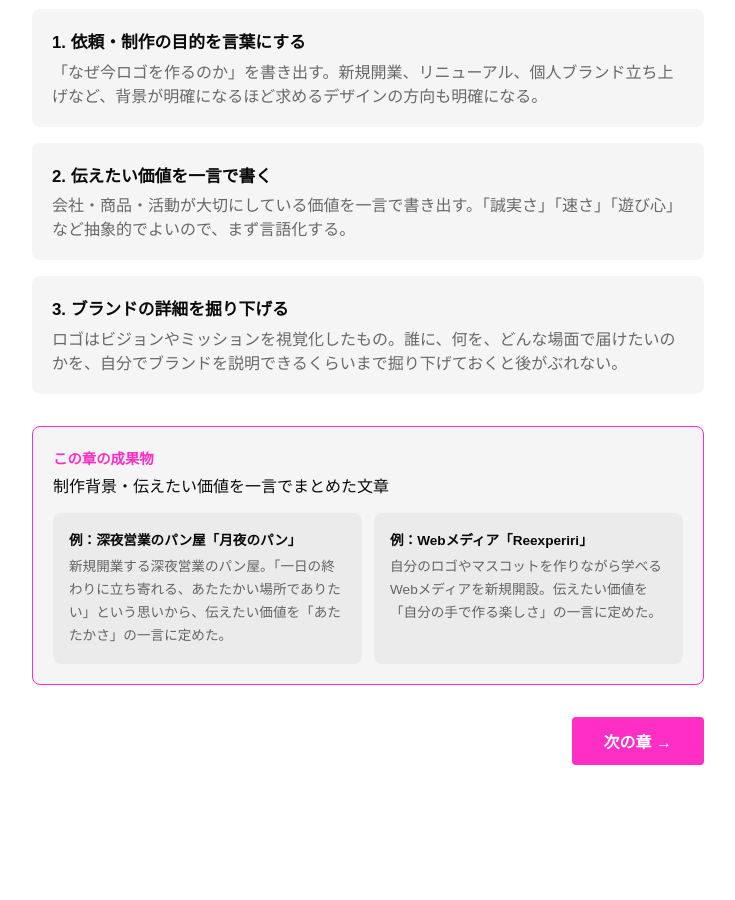
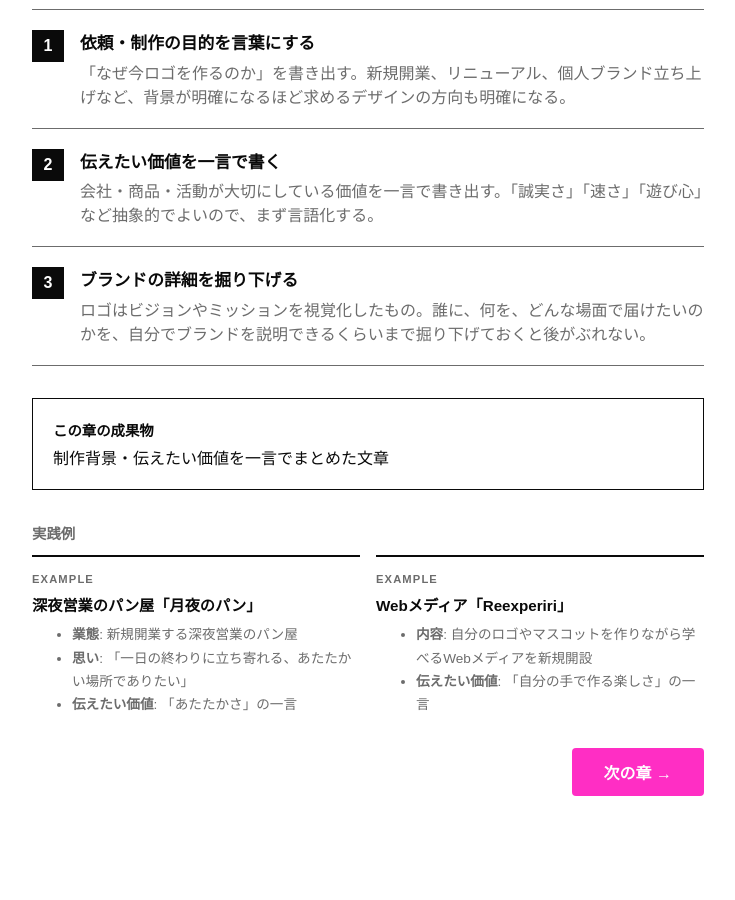
Before and after one commit to reload-co-jp/reexperiri, a Next.js app: page /lessons/lesson-001/1/ in a window 1280 px wide. Shown: the part 820-1720 px from the top of the page, without its empty margins (272-1007 px from the left). Built offline with nearby package versions, Linux system fonts and the light colour scheme; a web font is replaced by a local one.

Commit message:
Change style

```diff
--- a/app/lessons/[id]/[chapter]/page.tsx
+++ b/app/lessons/[id]/[chapter]/page.tsx
@@ -1,5 +1,7 @@
 import Link from "next/link"
 import { notFound } from "next/navigation"
+import type { ComponentProps } from "react"
+import Markdown from "react-markdown"
 import {
   Badge,
   CardTitle,
@@ -13,6 +15,16 @@ import {
   workById,
   worksByChapter,
 } from "@/lib/data"
+
+const markdownComponents = {
+  img: ({ style, alt, ...props }: ComponentProps<"img">) => (
+    <img
+      {...props}
+      alt={alt ?? ""}
+      style={{ ...style, borderRadius: 0, maxWidth: "100%" }}
+    />
+  ),
+}
 
 export const generateStaticParams = () =>
   lessons().flatMap((lesson) =>
@@ -110,17 +122,42 @@ const Page = async ({
       >
         実践ステップ
       </p>
-      <ol style={{ display: "grid", gap: "1rem", margin: 0, padding: 0 }}>
+      <ol
+        style={{
+          borderTop: "1px solid var(--color-fg-muted)",
+          display: "grid",
+          margin: 0,
+          padding: 0,
+        }}
+      >
         {chapterData.steps.map((step, index) => (
           <li
             key={step.title}
             style={{
-              backgroundColor: "var(--color-surface)",
-              borderRadius: ".5rem",
+              borderBottom: "1px solid var(--color-fg-muted)",
+              display: "flex",
+              gap: "1rem",
               listStyle: "none",
-              padding: "1.25rem",
+              padding: "1.25rem 0",
             }}
           >
+            <span
+              style={{
+                alignItems: "center",
+                backgroundColor: "var(--color-fg)",
+                color: "var(--color-bg)",
+                display: "flex",
+                flexShrink: 0,
+                fontSize: "1rem",
+                fontWeight: 700,
+                height: "2rem",
+                justifyContent: "center",
+                width: "2rem",
+              }}
+            >
+              {index + 1}
+            </span>
+            <div>
               <p
                 style={{
                   fontSize: "1.05rem",
@@ -128,7 +165,7 @@ const Page = async ({
                   margin: "0 0 .35rem",
                 }}
               >
-              {index + 1}. {step.title}
+                {step.title}
               </p>
               <p
                 style={{
@@ -138,21 +175,20 @@ const Page = async ({
               >
                 {step.body}
               </p>
+            </div>
           </li>
         ))}
       </ol>
       <div
         style={{
-          backgroundColor: "var(--color-accent-soft, var(--color-surface))",
-          border: "1px solid var(--color-accent)",
-          borderRadius: ".5rem",
+          border: "1px solid var(--color-fg)",
           margin: "2rem 0 0",
           padding: "1.25rem",
         }}
       >
         <p
           style={{
-            color: "var(--color-accent)",
+            color: "var(--color-fg)",
             fontSize: ".9rem",
             fontWeight: 700,
             margin: "0 0 .35rem",
@@ -160,11 +196,24 @@ const Page = async ({
         >
           この章の成果物
         </p>
-        <p style={{ margin: "0 0 1rem" }}>{chapterData.outcome}</p>
+        <p style={{ margin: 0 }}>{chapterData.outcome}</p>
+      </div>
+      {chapterData.outcomeExamples.length > 0 && (
+        <div style={{ margin: "2rem 0 0" }}>
+          <p
+            style={{
+              color: "var(--color-fg-muted)",
+              fontSize: ".9rem",
+              fontWeight: 700,
+              margin: "0 0 .75rem",
+            }}
+          >
+            実践例
+          </p>
           <div
             style={{
               display: "grid",
-            gap: ".75rem",
+              gap: "1rem",
               gridTemplateColumns: "repeat(auto-fit, minmax(220px, 1fr))",
             }}
           >
@@ -172,34 +221,49 @@ const Page = async ({
               <div
                 key={example.title}
                 style={{
-                backgroundColor: "var(--color-surface)",
-                borderRadius: ".5rem",
-                padding: "1rem",
+                  borderTop: "2px solid var(--color-fg)",
+                  paddingTop: "1rem",
                 }}
               >
+                <span
+                  style={{
+                    color: "var(--color-fg-muted)",
+                    display: "block",
+                    fontSize: ".7rem",
+                    fontWeight: 700,
+                    letterSpacing: ".1em",
+                    margin: "0 0 .5rem",
+                  }}
+                >
+                  EXAMPLE
+                </span>
                 <p
                   style={{
-                  fontSize: ".85rem",
+                    fontSize: ".95rem",
                     fontWeight: 700,
-                  margin: "0 0 .35rem",
+                    margin: "0 0 .5rem",
                   }}
                 >
-                例：{example.title}
+                  {example.title}
                 </p>
-              <p
+                <div
                   style={{
                     color: "var(--color-fg-muted)",
+                    display: "grid",
                     fontSize: ".85rem",
+                    gap: ".35rem",
                     lineHeight: 1.7,
-                  margin: 0,
                   }}
                 >
+                  <Markdown components={markdownComponents}>
                     {example.detail}
-              </p>
+                  </Markdown>
+                </div>
               </div>
             ))}
           </div>
         </div>
+      )}
       {(relatedStories.length > 0 || relatedWorks.length > 0) && (
         <div style={{ margin: "2rem 0 0" }}>
           <p
--- a/app/lessons/[id]/page.tsx
+++ b/app/lessons/[id]/page.tsx
@@ -43,8 +43,8 @@ const Page = async ({ params }: { params: Promise<{ id: string }> }) => {
             <Link
               href={`/lessons/${lesson.id}/${index + 1}/`}
               style={{
-                backgroundColor: "var(--color-surface)",
-                borderRadius: ".5rem",
+                borderLeft: "1px solid var(--color-fg)",
+                borderTop: "1px solid var(--color-fg)",
                 color: "inherit",
                 display: "block",
                 padding: "1.25rem",
--- a/data/lessons/lessons.json
+++ b/data/lessons/lessons.json
@@ -31,11 +31,11 @@
         "outcomeExamples": [
           {
             "title": "深夜営業のパン屋「月夜のパン」",
-            "detail": "新規開業する深夜営業のパン屋。「一日の終わりに立ち寄れる、あたたかい場所でありたい」という思いから、伝えたい価値を「あたたかさ」の一言に定めた。"
+            "detail": "- **業態**: 新規開業する深夜営業のパン屋\n- **思い**: 「一日の終わりに立ち寄れる、あたたかい場所でありたい」\n- **伝えたい価値**: 「あたたかさ」の一言"
           },
           {
             "title": "Webメディア「Reexperiri」",
-            "detail": "自分のロゴやマスコットを作りながら学べるWebメディアを新規開設。伝えたい価値を「自分の手で作る楽しさ」の一言に定めた。"
+            "detail": "- **内容**: 自分のロゴやマスコットを作りながら学べるWebメディアを新規開設\n- **伝えたい価値**: 「自分の手で作る楽しさ」の一言"
           }
         ]
       },
@@ -65,11 +65,11 @@
         "outcomeExamples": [
           {
             "title": "月夜のパン",
-            "detail": "使用シーンは店舗看板・SNSアイコン・パッケージの3つ。最も使われるのは店頭の看板と判断し、見る人の印象8:使う人の納得2の比率に決めた。"
+            "detail": "- **使用シーン**: 店舗看板・SNSアイコン・パッケージの3つ\n- **優先比率**: 見る人の印象8 : 使う人の納得2（店頭の看板が最も使われると判断）"
           },
           {
             "title": "Reexperiri",
-            "detail": "使用シーンはサイトヘッダー・favicon・SNSシェア画像。最も見られるのはSNSシェア画像と判断し、見る人の印象6:使う人の納得4の比率に決めた。"
+            "detail": "- **使用シーン**: サイトヘッダー・favicon・SNSシェア画像\n- **優先比率**: 見る人の印象6 : 使う人の納得4（SNSシェア画像が最も見られると判断）"
           }
         ]
       },
@@ -99,11 +99,11 @@
         "outcomeExamples": [
           {
             "title": "月夜のパン",
-            "detail": "なりたい印象は「あたたかい」「素朴」「夜」。同じ個人経営のカフェのロゴを3件集め、手描き風のロゴタイプが多い傾向を確認した。"
+            "detail": "- **なりたい印象**: 「あたたかい」「素朴」「夜」\n- **参考リスト**: 個人経営のカフェのロゴ3件（手描き風のロゴタイプが多い傾向）"
           },
           {
             "title": "Reexperiri",
-            "detail": "なりたい印象は「手作り感」「気軽さ」「学び」。近い系統の学習メディア4件を調べ、シンプルな幾何学モチーフのロゴが多い傾向を確認した。"
+            "detail": "- **なりたい印象**: 「手作り感」「気軽さ」「学び」\n- **参考リスト**: 近い系統の学習メディア4件（シンプルな幾何学モチーフのロゴが多い傾向）"
           }
         ]
       },
@@ -133,11 +133,11 @@
         "outcomeExamples": [
           {
             "title": "月夜のパン",
-            "detail": "モチーフは三日月とパン。型はシンボルマークとロゴタイプを組み合わせた形に決定した。"
+            "detail": "- **モチーフ**: 三日月とパン\n- **型**: シンボルマーク＋ロゴタイプの組み合わせ"
           },
           {
             "title": "Reexperiri",
-            "detail": "モチーフはペン先と円。型はシンボルマークとロゴタイプを組み合わせた形に決定した。"
+            "detail": "- **モチーフ**: ペン先と円\n- **型**: シンボルマーク＋ロゴタイプの組み合わせ"
           }
         ]
       },
@@ -167,11 +167,11 @@
         "outcomeExamples": [
           {
             "title": "月夜のパン",
-            "detail": "スタイルはシンプル。書体は丸みのある明朝体イメージ。色は紺色とクリーム色の2色に決めた。"
+            "detail": "- **スタイル**: シンプル\n- **書体**: 丸みのある明朝体イメージ\n- **色**: 紺色とクリーム色の2色"
           },
           {
             "title": "Reexperiri",
-            "detail": "スタイルはシンプル。書体は親しみやすい丸ゴシック体イメージ。色は黒とオレンジの2色に決めた。"
+            "detail": "- **スタイル**: シンプル\n- **書体**: 親しみやすい丸ゴシック体イメージ\n- **色**: 黒とオレンジの2色"
           }
         ]
       },
@@ -201,11 +201,11 @@
         "outcomeExamples": [
           {
             "title": "月夜のパン",
-            "detail": "「夜」「発酵」「月光」「眠り」から連想を広げ、三日月だけの案・パンだけの案・組み合わせ案など5パターンをラフに描いた。"
+            "detail": "- **連想キーワード**: 「夜」「発酵」「月光」「眠り」\n- **ラフ案**: 三日月だけの案・パンだけの案・組み合わせ案など5パターン"
           },
           {
             "title": "Reexperiri",
-            "detail": "「手作り」「循環」「学び直し」から連想を広げ、ペンだけの案・円だけの案・組み合わせ案など6パターンをラフに描いた。"
+            "detail": "- **連想キーワード**: 「手作り」「循環」「学び直し」\n- **ラフ案**: ペンだけの案・円だけの案・組み合わせ案など6パターン"
           }
         ]
       },
@@ -235,11 +235,11 @@
         "outcomeExamples": [
           {
             "title": "月夜のパン",
-            "detail": "切り口ごとに3パターンずつ生成し、計9案を並べて比較した。"
+            "detail": "- **生成数**: 切り口ごとに3パターンずつ\n- **比較**: 計9案を並べて比較"
           },
           {
             "title": "Reexperiri",
-            "detail": "切り口ごとに4パターンずつ生成し、計12案を並べて比較した。"
+            "detail": "- **生成数**: 切り口ごとに4パターンずつ\n- **比較**: 計12案を並べて比較"
           }
         ]
       },
@@ -270,11 +270,11 @@
         "outcomeExamples": [
           {
             "title": "月夜のパン",
-            "detail": "小さく表示しても三日月とわかるよう線を少し細くし、白黒でも輪郭が潰れない候補に調整した。"
+            "detail": "- **可読性**: 小さく表示しても三日月とわかるよう線を少し細く調整\n- **耐久性**: 白黒でも輪郭が潰れない候補に調整"
           },
           {
             "title": "Reexperiri",
-            "detail": "faviconサイズでも判別できるよう線を太くし、単色でも見分けがつく候補に調整した。"
+            "detail": "- **可読性**: faviconサイズでも判別できるよう線を太く調整\n- **耐久性**: 単色でも見分けがつく候補に調整"
           }
         ]
       },
@@ -308,11 +308,11 @@
         "outcomeExamples": [
           {
             "title": "月夜のパン",
-            "detail": "1週間置いて見返し、家族にも見せたうえで1案に決定した。"
+            "detail": "- **確認期間**: 1週間置いて見返し\n- **第三者確認**: 家族にも見せて1案に決定"
           },
           {
             "title": "Reexperiri",
-            "detail": "3日置いて見返し、開発メンバーにも見せて意見をもらったうえで1案に決定した。"
+            "detail": "- **確認期間**: 3日置いて見返し\n- **第三者確認**: 開発メンバーにも見せて意見をもらい1案に決定"
           }
         ]
       },
@@ -343,11 +343,11 @@
         "outcomeExamples": [
           {
             "title": "月夜のパン",
-            "detail": "モチーフを三日月とパンの2要素に絞り、詰め込みすぎていた飾り線を削除した。"
+            "detail": "- **情報量の見直し**: モチーフを三日月とパンの2要素に絞り込み\n- **修正内容**: 詰め込みすぎていた飾り線を削除"
           },
           {
             "title": "Reexperiri",
-            "detail": "ペン・円・矢印の3要素を欲張っていたため矢印を削り、ペンと円の2要素に絞った。"
+            "detail": "- **情報量の見直し**: ペン・円・矢印の3要素は欲張りすぎと判断\n- **修正内容**: 矢印を削りペンと円の2要素に絞り込み"
           }
         ]
       },
@@ -378,11 +378,11 @@
         "outcomeExamples": [
           {
             "title": "月夜のパン",
-            "detail": "ブラウザーの画像検索でシンボルマーク単体を検索し類似ロゴなしを確認。個人店のため商標登録は見送った。"
+            "detail": "- **調査方法**: ブラウザーの画像検索でシンボルマーク単体を検索し類似ロゴなしを確認\n- **商標登録**: 個人店のため見送り"
           },
           {
             "title": "Reexperiri",
-            "detail": "画像検索で類似ロゴなしを確認したうえで、サービス名としての使用範囲が広がる見込みのため商標登録を専門家に相談した。"
+            "detail": "- **調査方法**: 画像検索で類似ロゴなしを確認\n- **商標登録**: 使用範囲が広がる見込みのため専門家に相談"
           }
         ]
       }
@@ -411,11 +411,11 @@
         "outcomeExamples": [
           {
             "title": "動物園の案内役「カピこ」",
-            "detail": "動物園の案内マスコット。モチーフはカピバラ、役割は案内役に決めた。"
+            "detail": "- **用途**: 動物園の案内マスコット\n- **モチーフ**: カピバラ\n- **役割**: 案内役"
           },
           {
             "title": "地域鉄道の応援役",
-            "detail": "地域鉄道の応援マスコット。モチーフは電車の車輪、役割は応援役に決めた。"
+            "detail": "- **用途**: 地域鉄道の応援マスコット\n- **モチーフ**: 電車の車輪\n- **役割**: 応援役"
           }
         ]
       },
@@ -436,11 +436,11 @@
         "outcomeExamples": [
           {
             "title": "カピこ",
-            "detail": "性格は「のんびり」。丸みのある輪郭と垂れ目のスタイルに変換した。"
+            "detail": "- **性格**: 「のんびり」\n- **スタイル**: 丸みのある輪郭と垂れ目"
           },
           {
             "title": "鉄道マスコット",
-            "detail": "性格は「元気」。丸みと明るい表情、跳ねた耳のようなパーツを追加した。"
+            "detail": "- **性格**: 「元気」\n- **スタイル**: 丸みと明るい表情に、跳ねた耳のようなパーツを追加"
           }
         ]
       },
@@ -461,11 +461,11 @@
         "outcomeExamples": [
           {
             "title": "カピこ",
-            "detail": "テーマカラーはあたたかみのある黄土色に決定した。"
+            "detail": "**テーマカラー**: あたたかみのある黄土色"
           },
           {
             "title": "鉄道マスコット",
-            "detail": "テーマカラーは沿線をイメージした若草色に決定した。"
+            "detail": "**テーマカラー**: 沿線をイメージした若草色"
           }
         ]
       },
@@ -486,11 +486,11 @@
         "outcomeExamples": [
           {
             "title": "カピこ",
-            "detail": "生成した候補から気に入った3体を保存し、色違いの兄弟キャラを2体追加した。"
+            "detail": "- **保存**: 生成した候補から気に入った3体\n- **バリエーション**: 色違いの兄弟キャラを2体追加"
           },
           {
             "title": "鉄道マスコット",
-            "detail": "生成した候補から気に入った2体を保存し、表情違いのバリエーションを3体追加した。"
+            "detail": "- **保存**: 生成した候補から気に入った2体\n- **バリエーション**: 表情違いを3体追加"
           }
         ]
       },
@@ -515,11 +515,11 @@
         "outcomeExamples": [
           {
             "title": "カピこ",
-            "detail": "笑顔・驚き・眠そうの3表情を追加。名前は「カピこ」、口ぐせは「のんびりいこう」に決めた。"
+            "detail": "- **表情バリエーション**: 笑顔・驚き・眠そうの3表情\n- **名前**: 「カピこ」\n- **口ぐせ**: 「のんびりいこう」"
           },
           {
             "title": "鉄道マスコット",
-            "detail": "笑顔・応援・お辞儀の3表情を追加。名前は「りんりん」、口ぐせは「乗ってこ〜」に決めた。"
+            "detail": "- **表情バリエーション**: 笑顔・応援・お辞儀の3表情\n- **名前**: 「りんりん」\n- **口ぐせ**: 「乗ってこ〜」"
           }
         ]
       }
--- a/lib/types.ts
+++ b/lib/types.ts
@@ -25,6 +25,7 @@ export type LessonStep = {
 
 export type LessonOutcomeExample = {
   title: string
+  /** Markdown対応。画像は ![alt](url) で埋め込み */
   detail: string
 }
 
--- a/package.json
+++ b/package.json
@@ -21,7 +21,8 @@
   "dependencies": {
     "next": "^16.3.0",
     "react": "^19.2.8",
-    "react-dom": "^19.2.8"
+    "react-dom": "^19.2.8",
+    "react-markdown": "^10.1.0"
   },
   "devDependencies": {
     "@eslint/compat": "^2.1.0",
```
Also changed, not shown: 1 other file (tests, documents, lock files or other folders). Lines whose indentation alone changed are shown as unchanged.
